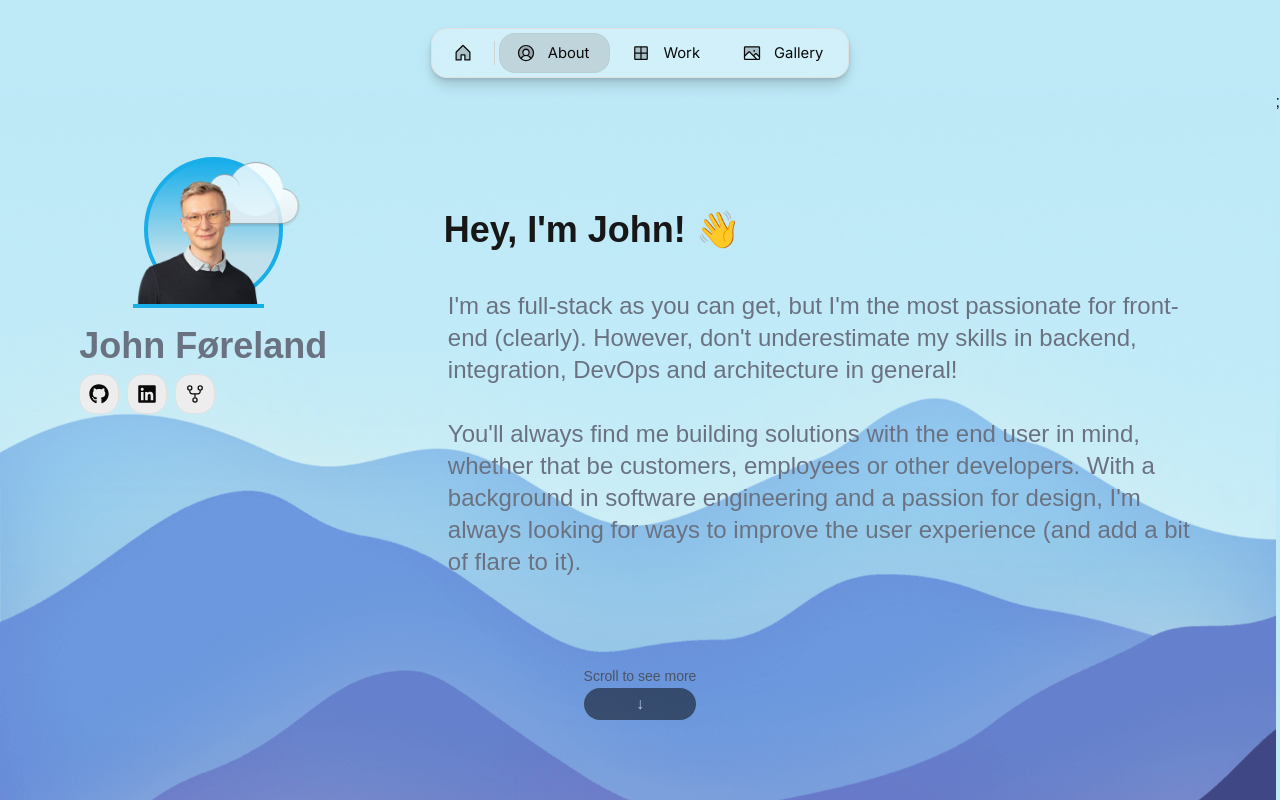
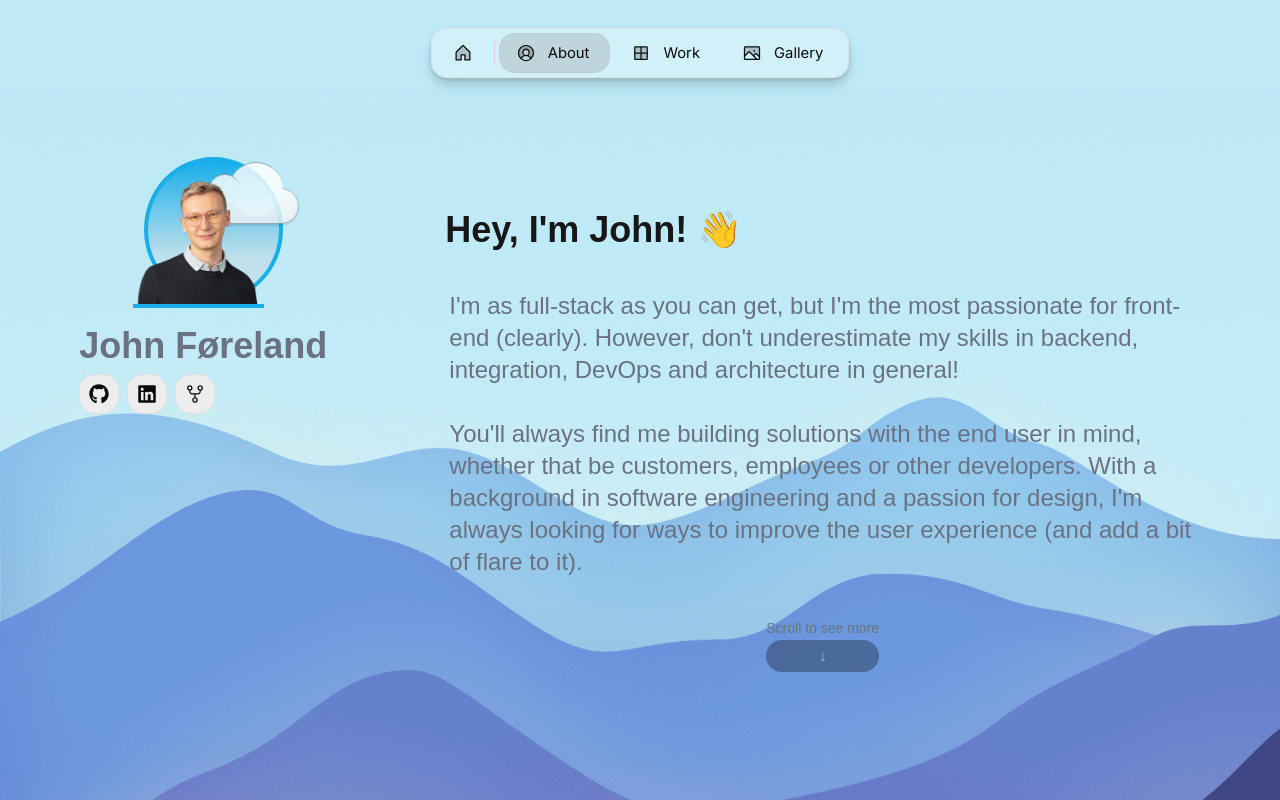
Before and after one commit to johnforeland/john.fore.land, a Next.js app: page /about in a window 1280 px wide. Shown: the top 800 px of the page. Built offline with nearby package versions, Linux system fonts and the light colour scheme.

Commit message:
moved scroll button to under description text

```diff
--- a/src/app/about/page.tsx
+++ b/src/app/about/page.tsx
@@ -22,7 +22,6 @@ export default function About() {
           <Skills />
         </MountainBackground>
       </div>
-      <Scroll to="work" />;
     </>
   );
 }
--- a/src/components/about/Scroll.tsx
+++ b/src/components/about/Scroll.tsx
@@ -26,18 +26,18 @@ export default function Scroll({ to }: { to: string }) {
 
   return (
     <div
-      className={`hidden md:inline fixed bottom-1/10 transition-opacity duration-300 ${
+      className={`hidden md:inline transition-opacity duration-300 ${
         isVisible ? "opacity-100" : "opacity-0"
       }`}
     >
-      <div className="transition-transform hover:scale-130">
+      <div className="transition-transform hover:scale-110">
         <div
           className="grid content-center animate-pulse"
           style={{ animationIterationCount: 4, animationDuration: "5s" }}
           onClick={scrollToTarget}
         >
-          <div className="mb-2 text-gray-600 text-sm">Scroll to see more</div>
-          <button className="bg-black text-white py-4 px-4 rounded-full text-center hover:bg-gray-800 focus:outline-none focus:ring-2 focus:ring-gray-500 opacity-50 ">
+          <div className="mb-2 text-gray-500 text-sm">Scroll to see more</div>
+          <button className="bg-black text-white py-4 px-4 rounded-full text-center hover:bg-gray-800 focus:outline-none focus:ring-2 focus:ring-gray-500 opacity-30 ">
             ↓
           </button>
         </div>
--- a/src/components/backgrounds/mountains/MountainBackground.tsx
+++ b/src/components/backgrounds/mountains/MountainBackground.tsx
@@ -6,6 +6,7 @@ import styles from "./MountainBackground.module.scss";
 
 import Intro from "@/app/about/parts/Intro";
 import NamePhoto from "@/app/about/parts/NamePhoto";
+import Scroll from "@/components/about/Scroll";
 
 export default function MountainBackground({
   children,
@@ -67,21 +68,14 @@ export default function MountainBackground({
           expanded={false}
         >
           <div className="grid grid-cols-3 gap-4 mx-10">
-            <Intro className="col-span-2 col-start-2" />
+            <div className="col-span-2 col-start-2 flex flex-col items-center">
+              <Intro />
+              <div className="w-auto mt-40 mr-40">
+                <Scroll to="work" />
+              </div>
+            </div>
           </div>
         </ParallaxBannerLayer>
-
-        {/* photo */}
-        {/* <ParallaxBannerLayer
-          className="hidden md:inline"
-          translateY={[30, 50]}
-          shouldAlwaysCompleteAnimation={true}
-          expanded={true}
-        >
-          <div className="grid grid-cols-3">
-            <NamePhoto />
-          </div>
-        </ParallaxBannerLayer> */}
       </ParallaxBanner>
 
       {/* photo */}
```
